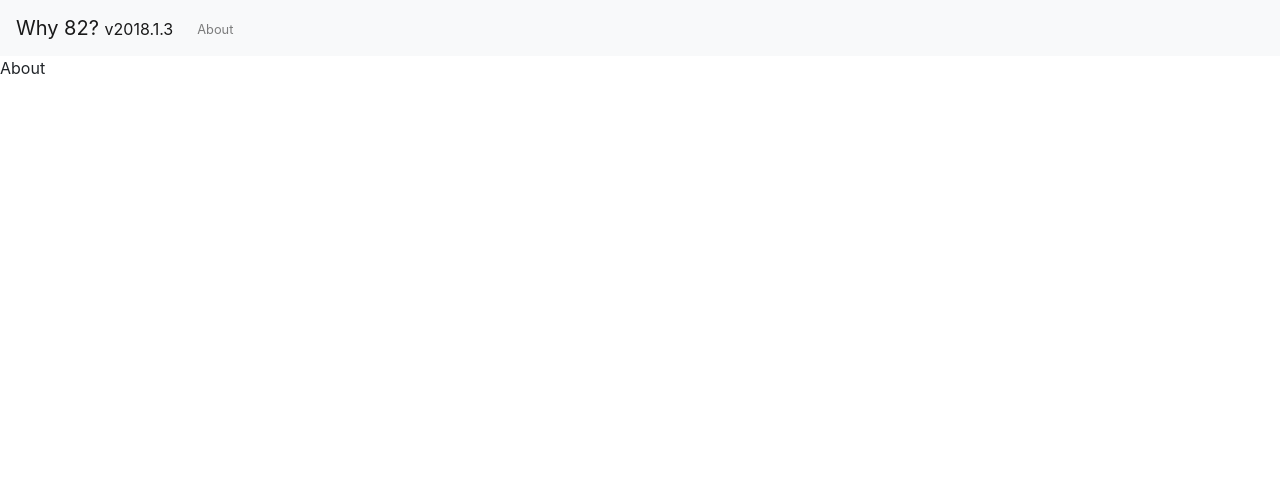
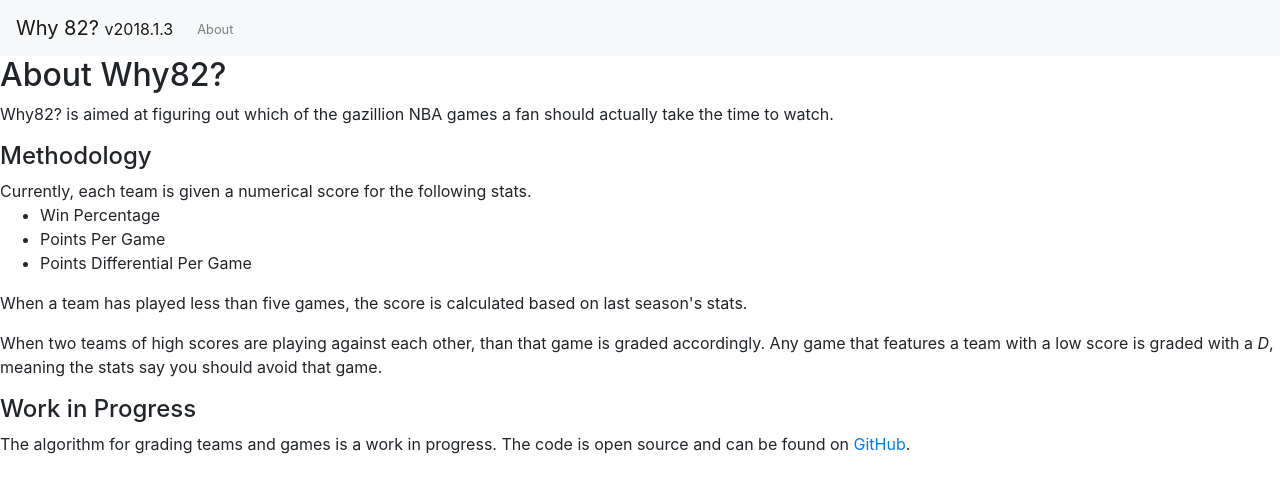
Before and after one commit to colbywhite/why82, a React (Create React App) app: page /about in a window 1280 px wide. Shown: the top 492 px of the page. Built offline with nearby package versions, Linux system fonts and the light colour scheme.

Commit message:
fill out about page

```diff
--- a/src/About.js
+++ b/src/About.js
@@ -1,10 +1,32 @@
 import React, { Component } from 'react';
 
 class About extends Component {
+  // TODO, I'd prefer to have this be a markdown, by create-react-app's markdown support is a bit scarce on first glance.
   render() {
     return (
       <div>
-        About
+        <h2>About Why82?</h2>
+        <p>
+          Why82? is aimed at figuring out which of the gazillion NBA games a fan should actually take the time to watch.
+        </p>
+        <h4>Methodology</h4>
+        <p>
+          Currently, each team is given a numerical score for the following stats.
+          <ul>
+            <li>Win Percentage</li>
+            <li>Points Per Game</li>
+            <li>Points Differential Per Game</li>
+          </ul>
+          When a team has played less than five games, the score is calculated based on last season's stats.
+        </p>
+        <p>
+          When two teams of high scores are playing against each other, than that game is graded accordingly.
+          Any game that features a team with a low score is graded with a <em>D</em>, meaning the stats say you should avoid that game.
+        </p>
+        <h4>Work in Progress</h4>
+        <p>
+          The algorithm for grading teams and games is a work in progress. The code is open source and can be found on <a href="https://github.com/colbywhite/why82">GitHub</a>.
+        </p>
       </div>
     )
   }
--- a/src/Schedule.js
+++ b/src/Schedule.js
@@ -32,7 +32,7 @@
     return (
       <div className="p-2 mx-auto row schedule">
         <div className="col-sm-12 col-md-8 mx-auto">
-          <h3>Schedule</h3>
+          <h2>Schedule</h2>
           {panels}
         </div>
       </div>
```
